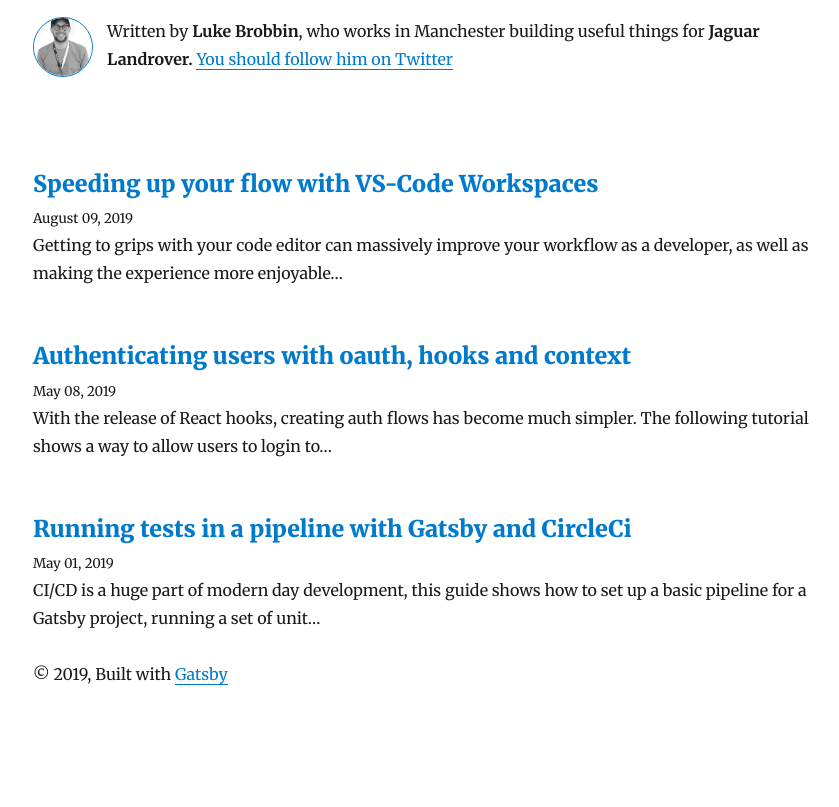
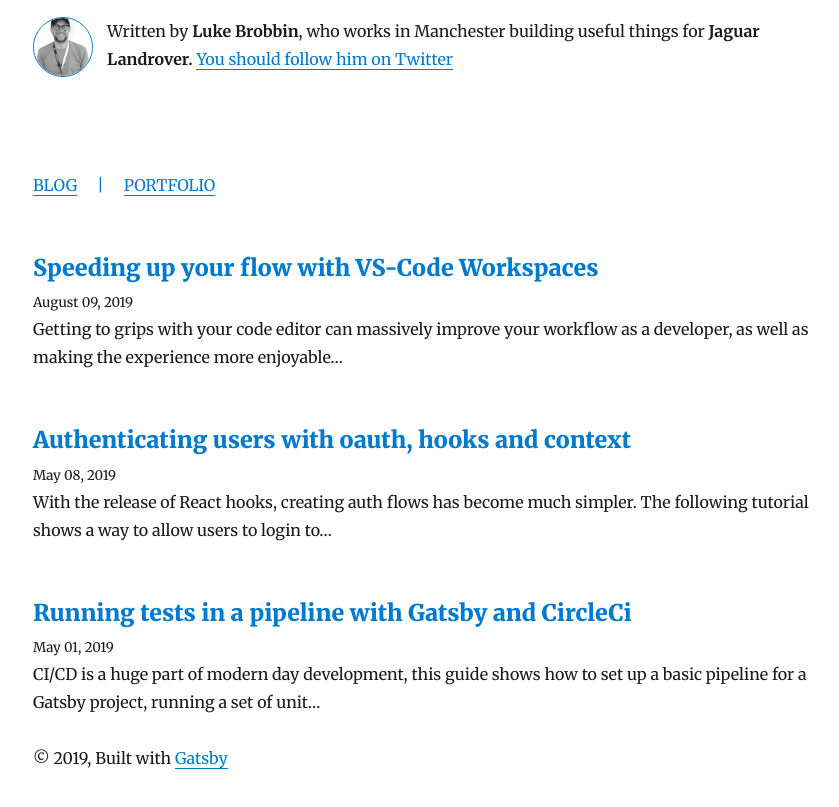
Before and after one commit to lukebrobbs/personal-site, a Gatsby site: page / in a window 1280 px wide. Shown: the part 137-944 px from the top of the page, without its empty margins (203-1042 px from the left). Before the commit the page ends 867 px from the top, so only its background shows below. Built offline with nearby package versions, Linux system fonts and the light colour scheme; Gatsby itself is replaced by a stand-in of ours; some packages are replaced by stand-ins of ours.

Commit message:
feat: added portfolio page

```diff
--- /dev/null
+++ b/src/components/Nav.js
@@ -0,0 +1,15 @@
+import React from "react"
+import { Link } from "gatsby"
+import "./nav.css"
+
+const Nav = () => {
+  return (
+    <div className="nav__container">
+      <Link to="/">BLOG</Link>
+      <span className="nav__divider"> | </span>
+      <Link to="/portfolio">PORTFOLIO</Link>
+    </div>
+  )
+}
+
+export default Nav
--- a/src/components/layout.js
+++ b/src/components/layout.js
@@ -7,9 +7,10 @@ class Layout extends React.Component {
   render() {
     const { location, title, children } = this.props
     const rootPath = `${__PATH_PREFIX__}/`
+    const portfolio = `${__PATH_PREFIX__}/portfolio`
     let header
 
-    if (location.pathname === rootPath) {
+    if (location.pathname === rootPath || location.pathname === portfolio) {
       header = (
         <h1
           style={{
--- /dev/null
+++ b/src/components/nav.css
@@ -0,0 +1,11 @@
+.nav__container {
+  display: inline-block;
+  text-align: center;
+  margin: auto;
+  text-decoration: none;
+}
+
+.nav__divider {
+  color: #007acc;
+  margin: 0 1em;
+}
--- a/src/pages/index.js
+++ b/src/pages/index.js
@@ -4,6 +4,7 @@ import { Link, graphql } from "gatsby"
 import Bio from "../components/bio"
 import Layout from "../components/layout"
 import SEO from "../components/seo"
+import Nav from "../components/Nav"
 import { rhythm } from "../utils/typography"
 
 class BlogIndex extends React.Component {
@@ -16,6 +17,7 @@ class BlogIndex extends React.Component {
       <Layout location={this.props.location} title={siteTitle}>
         <SEO title="All posts" />
         <Bio />
+        <Nav />
         {posts.map(({ node }) => {
           const title = node.frontmatter.title || node.fields.slug
           return (
```
Also changed, not shown: src/pages/portfolio.js (added, +33 -0 lines).
